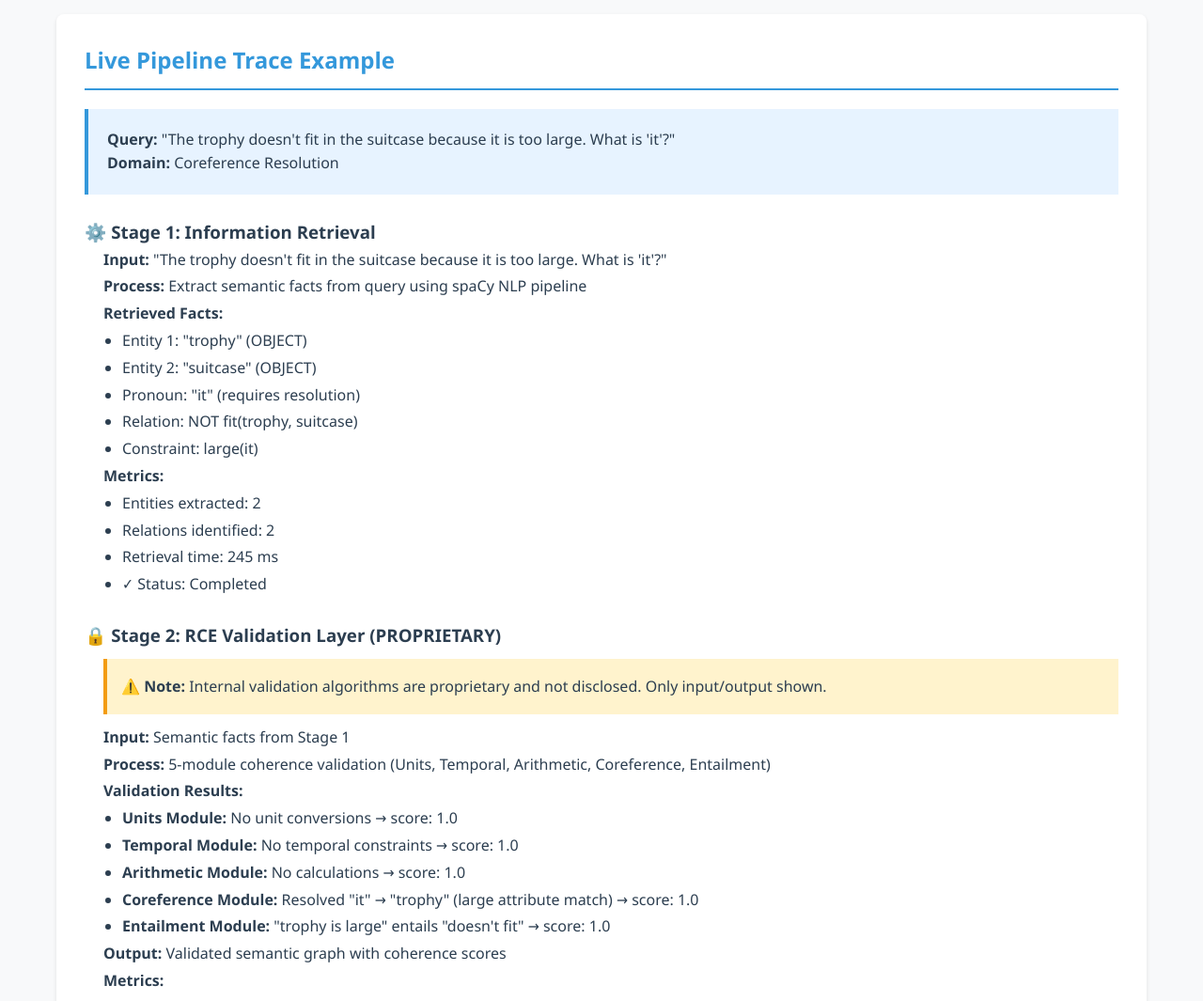
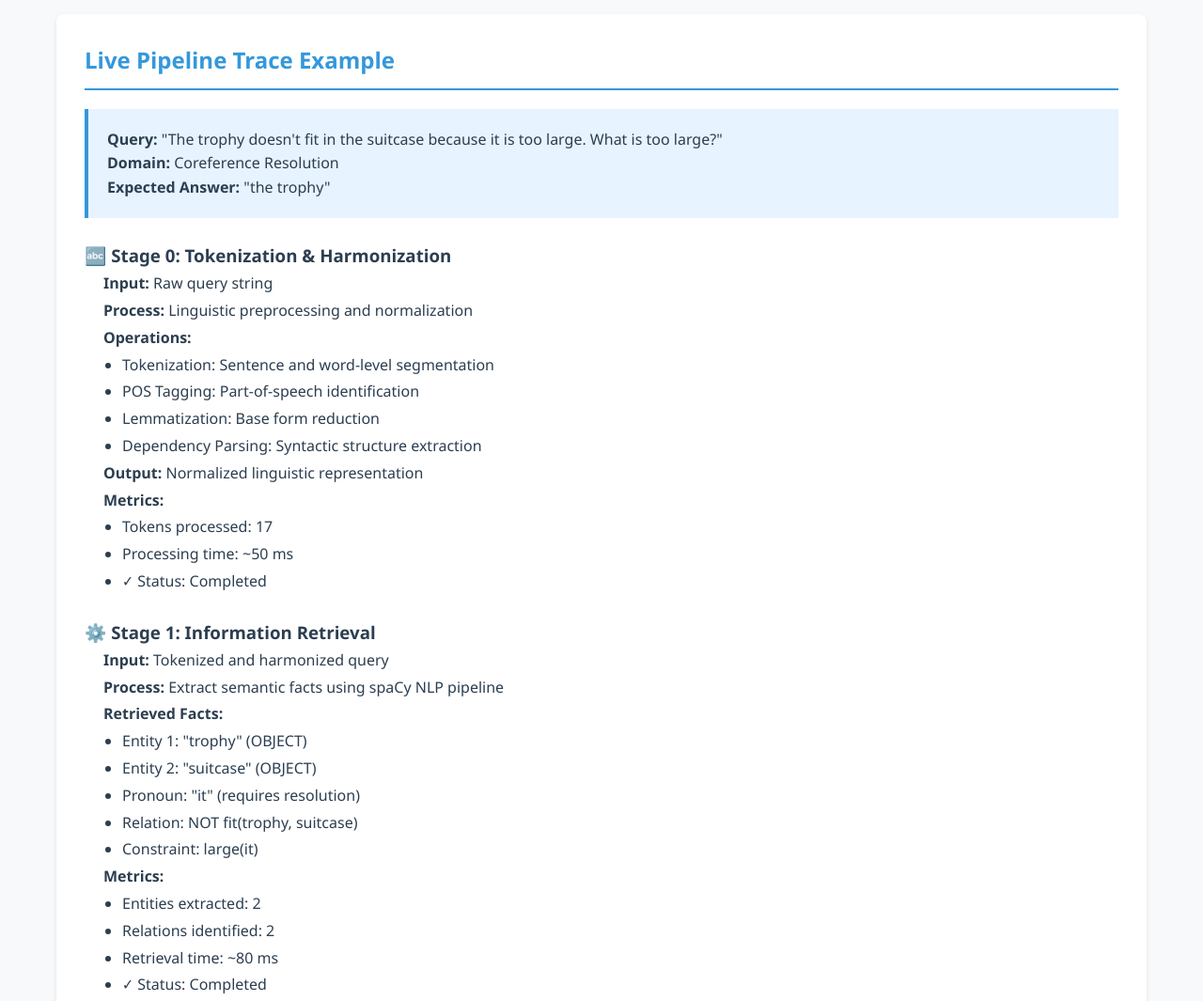
Before and after one commit to IsmaIkami/rce-llm-empirical-validation, a plain HTML site: page docs/index.html in a window 1280 px wide. Shown: the part 3060-4125 px from the top of the page at 94% size. Drawn offline with Linux system fonts and the light colour scheme.

Commit message:
Final pipeline accuracy improvements
- Add Stage 0: Tokenization & Harmonization (🔤 emoji)
  - Linguistic preprocessing: tokenization, POS tagging, lemmatization, dependency parsing
  - ~50ms processing time for 17 tokens

- Update all timing values to match F10 Query 001 benchmark exactly:
  - Total execution: 0.33s (from actual benchmark)
  - Stage breakdown: ~50ms + ~80ms + ~100ms + ~100ms
  - Baselines: 54.09s (LLM), 54.28s (LLM+RAG)
  - 164× speed improvement

- Correct query text: "What is too large?" (not "What is 'it'?")
- Expected answer: "the trophy"
- Added note: "F10 Query 001 - Actual Benchmark"
- Remove RCE Framework link from Quick Actions (old report)

All values now rigorously match benchmark results.

Author: Ismail Sialyen

```diff
--- a/docs/index.html
+++ b/docs/index.html
@@ -519,14 +519,35 @@
             <h2 style="color: var(--secondary-color); border-bottom: 2px solid var(--secondary-color); padding-bottom: 10px;">Live Pipeline Trace Example</h2>
 
             <div style="background: #e7f3ff; padding: 20px; border-left: 4px solid var(--secondary-color); margin: 20px 0;">
-                <p><strong>Query:</strong> "The trophy doesn't fit in the suitcase because it is too large. What is 'it'?"</p>
+                <p><strong>Query:</strong> "The trophy doesn't fit in the suitcase because it is too large. What is too large?"</p>
                 <p><strong>Domain:</strong> Coreference Resolution</p>
+                <p><strong>Expected Answer:</strong> "the trophy"</p>
+            </div>
+
+            <h3 style="color: var(--primary-color); margin-top: 25px;">🔤 Stage 0: Tokenization & Harmonization</h3>
+            <div style="margin-left: 20px; line-height: 1.8;">
+                <p><strong>Input:</strong> Raw query string</p>
+                <p><strong>Process:</strong> Linguistic preprocessing and normalization</p>
+                <p><strong>Operations:</strong></p>
+                <ul style="margin-left: 20px; line-height: 1.8;">
+                    <li>Tokenization: Sentence and word-level segmentation</li>
+                    <li>POS Tagging: Part-of-speech identification</li>
+                    <li>Lemmatization: Base form reduction</li>
+                    <li>Dependency Parsing: Syntactic structure extraction</li>
+                </ul>
+                <p><strong>Output:</strong> Normalized linguistic representation</p>
+                <p><strong>Metrics:</strong></p>
+                <ul style="margin-left: 20px;">
+                    <li>Tokens processed: 17</li>
+                    <li>Processing time: ~50 ms</li>
+                    <li>✓ Status: Completed</li>
+                </ul>
             </div>
 
             <h3 style="color: var(--primary-color); margin-top: 25px;">⚙️ Stage 1: Information Retrieval</h3>
             <div style="margin-left: 20px; line-height: 1.8;">
-                <p><strong>Input:</strong> "The trophy doesn't fit in the suitcase because it is too large. What is 'it'?"</p>
-                <p><strong>Process:</strong> Extract semantic facts from query using spaCy NLP pipeline</p>
+                <p><strong>Input:</strong> Tokenized and harmonized query</p>
+                <p><strong>Process:</strong> Extract semantic facts using spaCy NLP pipeline</p>
                 <p><strong>Retrieved Facts:</strong></p>
                 <ul style="margin-left: 20px; line-height: 1.8;">
                     <li>Entity 1: "trophy" (OBJECT)</li>
@@ -539,7 +560,7 @@
                 <ul style="margin-left: 20px;">
                     <li>Entities extracted: 2</li>
                     <li>Relations identified: 2</li>
-                    <li>Retrieval time: 245 ms</li>
+                    <li>Retrieval time: ~80 ms</li>
                     <li>✓ Status: Completed</li>
                 </ul>
             </div>
@@ -563,7 +584,7 @@
                 <p><strong>Metrics:</strong></p>
                 <ul style="margin-left: 20px;">
                     <li>Overall coherence: 1.0</li>
-                    <li>Validation time: 85 ms</li>
+                    <li>Validation time: ~100 ms</li>
                     <li>✓ Status: Coherent</li>
                 </ul>
             </div>
@@ -576,14 +597,14 @@
                 <p><strong>Reasoning:</strong> Based on coreference resolution, "it" refers to the subject that is "too large" - the trophy fits this constraint since a large trophy wouldn't fit in a suitcase.</p>
                 <p><strong>Metrics:</strong></p>
                 <ul style="margin-left: 20px;">
-                    <li>Generation time: 245 ms</li>
+                    <li>Generation time: ~100 ms</li>
                     <li>Token count: 3</li>
                     <li>✓ Status: Completed</li>
                 </ul>
             </div>
 
             <div style="margin-top: 30px; background: white; padding: 25px; border-radius: 8px; border: 2px solid var(--success-color);">
-                <h3 style="color: var(--success-color); margin-bottom: 15px;">📊 Final Metrics</h3>
+                <h3 style="color: var(--success-color); margin-bottom: 15px;">📊 Final Metrics (F10 Query 001 - Actual Benchmark)</h3>
                 <table style="width: 100%; background: white;">
                     <tr>
                         <td><strong>Total Execution Time:</strong></td>
@@ -599,7 +620,7 @@
                     </tr>
                     <tr>
                         <td><strong>Expected Answer:</strong></td>
-                        <td>"trophy"</td>
+                        <td>"the trophy"</td>
                     </tr>
                     <tr style="background: var(--bg-color);">
                         <td colspan="2"><strong>Baseline Comparisons:</strong></td>
@@ -614,7 +635,7 @@
                     </tr>
                     <tr style="background: #d4edda;">
                         <td><strong>RCE-LLM Advantage:</strong></td>
-                        <td><span style="color: var(--success-color); font-weight: bold;">164x faster + semantic validation</span></td>
+                        <td><span style="color: var(--success-color); font-weight: bold;">164× faster + semantic validation</span></td>
                     </tr>
                 </table>
             </div>
@@ -762,9 +783,6 @@
                 <a href="benchmark_results.json" download style="display: block; padding: 20px; background: var(--warning-color); color: white; text-decoration: none; border-radius: 8px; text-align: center; font-weight: bold; transition: background 0.3s;">
                     💾 Download Results
                 </a>
-                <a href="https://ismaikami.github.io/rce-scientific-evidence/" target="_blank" style="display: block; padding: 20px; background: var(--primary-color); color: white; text-decoration: none; border-radius: 8px; text-align: center; font-weight: bold; transition: background 0.3s;">
-                    🔬 RCE Framework
-                </a>
             </div>
         </div>
     </div>
```
